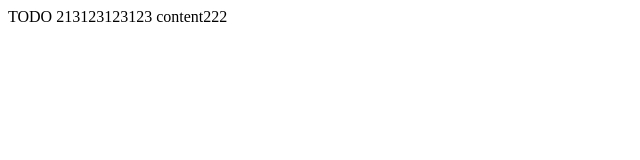
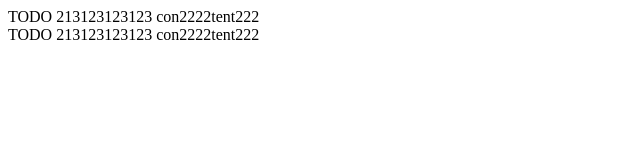
Before and after one commit to walklive/NUTJ, a plain HTML site: page NUTJ/public_html/index.html in a window 1280 px wide. Shown: the whole page, without its empty margins (0-640 px from the left). Drawn offline with Linux system fonts and the light colour scheme.

Commit message:
modifine 1

```diff
--- a/NUTJ/public_html/index.html
+++ b/NUTJ/public_html/index.html
@@ -11,6 +11,7 @@ and open the template in the editor.
         <meta name="viewport" content="width=device-width, initial-scale=1.0">
     </head>
     <body>
-        <div>TODO 213123123123 content222</div>
+        <div>TODO 213123123123 con2222tent222</div>
+        <div>TODO 213123123123 con2222tent222</div>
     </body>
 </html>
```
